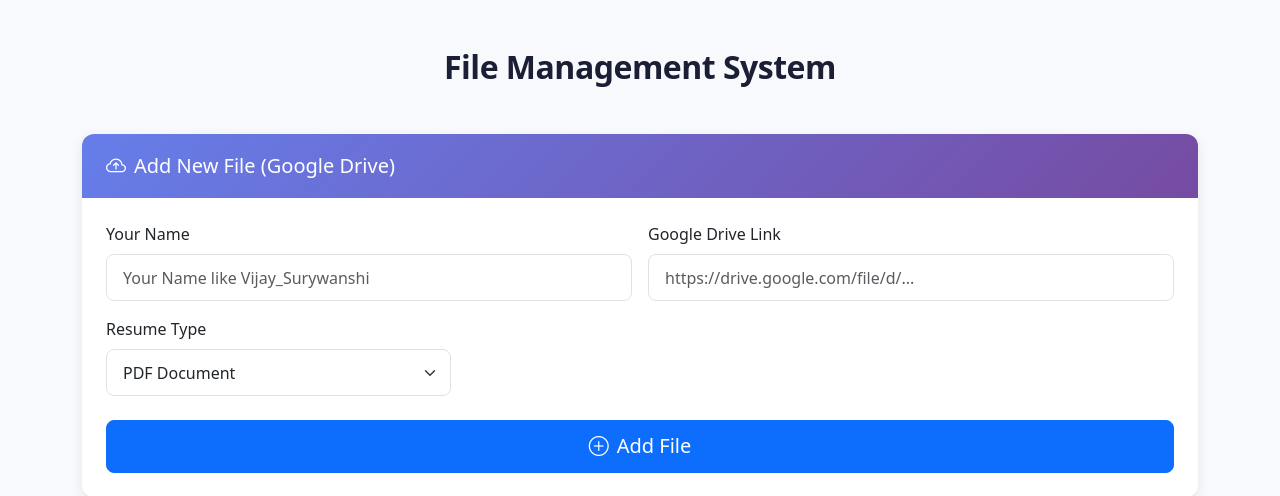
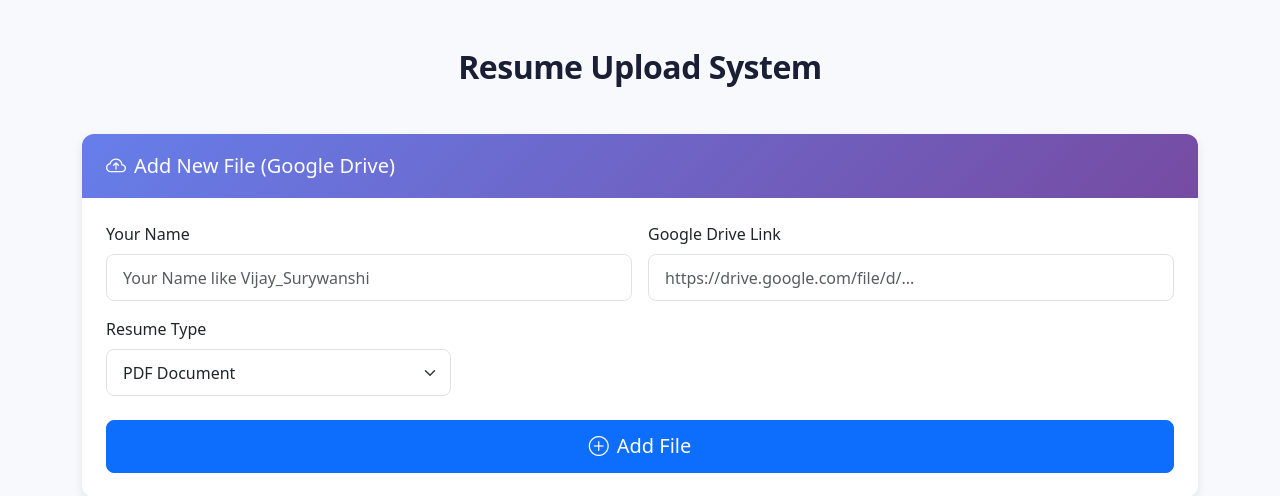
Before and after one commit to vijay7224/VIJAY_AIML, a Flask app: page / in a window 1280 px wide. Shown: the top 496 px of the page. Run offline with Flask 3, Linux system fonts and the light colour scheme; data that the repository does not hold is empty; some libraries are stand-ins or nearby versions.

Commit message:
Update index.html

```diff
--- a/stockmodel/templates/index.html
+++ b/stockmodel/templates/index.html
@@ -110,7 +110,7 @@
 </head>
 <body class="container py-5">
 
-    <h2 class="header-title text-center mb-5">File Management System</h2>
+    <h2 class="header-title text-center mb-5">Resume Upload System</h2>
 
     <!-- Upload Form -->
     <div class="card mb-5">
@@ -168,7 +168,7 @@
                                 <i class="bi bi-eye me-1"></i>View
                             </a>
                             <a href="{{ file.download_url }}" class="btn btn-outline-primary action-btn">
-                                <i class="bi bi-download me-1"></i>Download
+                                <i class="bi bi-download me-1"></i>Download Resume
                             </a>
                         </div>
 
```
